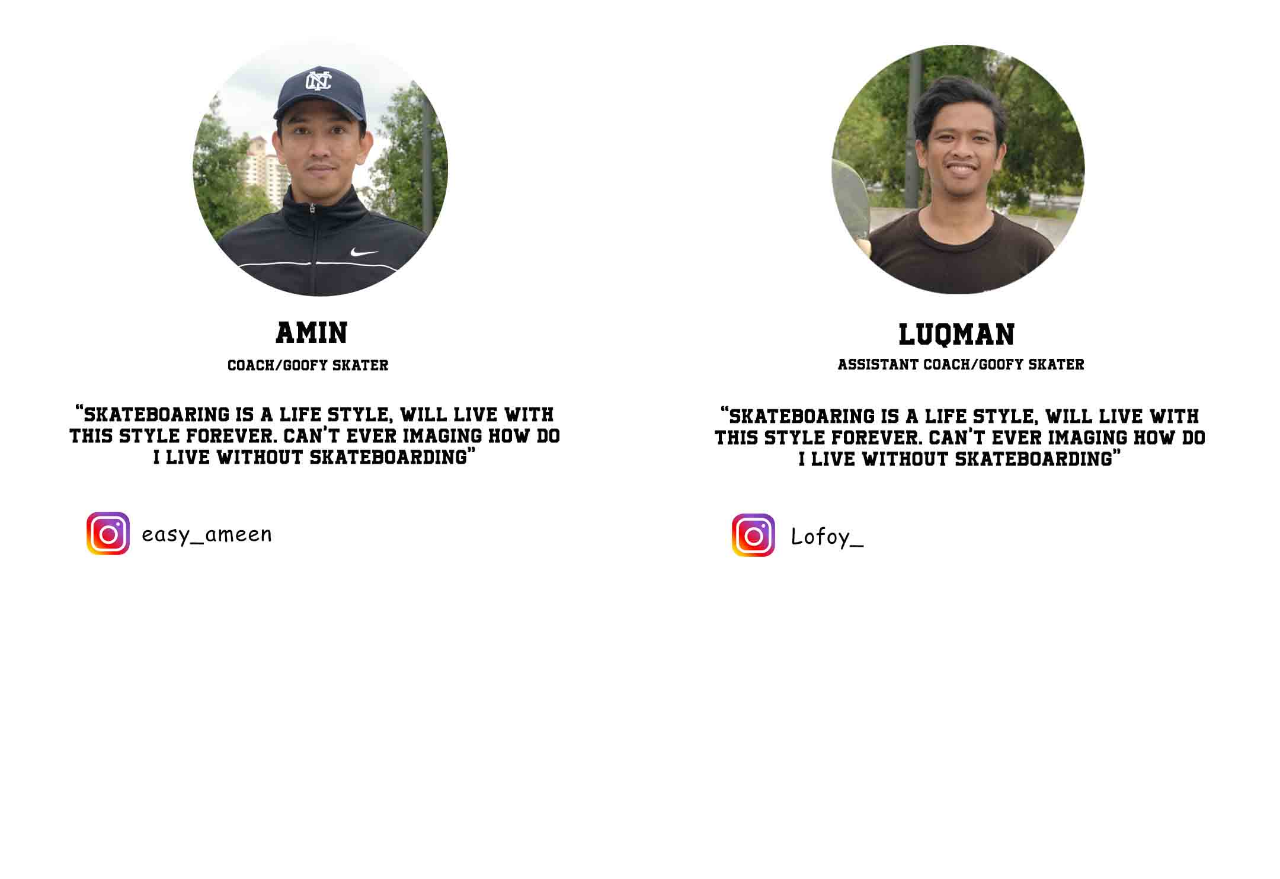
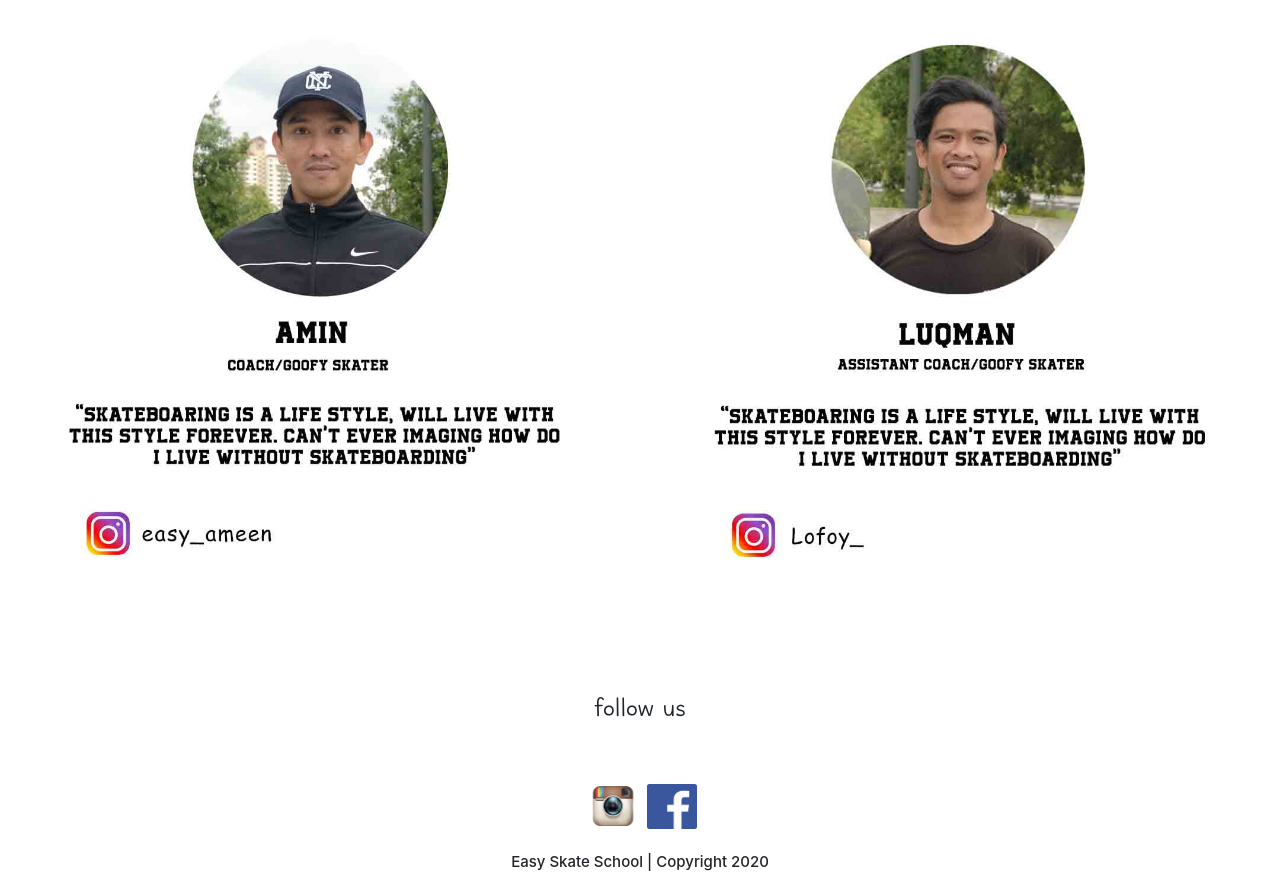
Before and after one commit to easyskateschool/easyskateschool.github.io, a plain HTML site: page aboutUs.html in a window 1280 px wide. Shown: the part 1726-2605 px from the top of the page. Before the commit the page ends 2345 px from the top, so only its background shows below. Drawn offline with nearby package versions, Linux system fonts and the light colour scheme.

Commit message:
siapfooter

```diff
--- a/aboutUs.html
+++ b/aboutUs.html
@@ -58,6 +58,11 @@
   }
   footer{
     text-align: center;
+    top: 500px;
+  }
+  .floatleft{
+    float: left;
+    width: 20%;
   }
     </style>
 </head>
@@ -88,7 +93,6 @@
         </nav>
       </div>
   </div>
-  <section>
     <div >
       <img src="img/aboutusheader.jpg" alt="" class="headerpic2">
     </div>
@@ -102,14 +106,25 @@
     <div>
       <h1 class="headertext" style="font-family: headerpic;">Our Team</h1>
       <br><br>
-      <a href="https://www.instagram.com/easy_ameen/"><img src="img/AMIN PROFILE TEST.jpg" alt="" class="headerpic1"></a>
+      <a href="https://www.instagram.com/easy_ameen/"><img src="img/AMIN PROFILE TEST.jpg" alt="" class="headerpic1" ></a>
       <a href="https://www.instagram.com/lofoy_/"><img src="img/luqman profile.jpg" alt="" class="headerpic1"></a>
+    </div>
+    <br>
+  <footer>
+    <div class="jumbotron jumbotron-fluid bg-white">
+      <div class="container">
+        <h1 class="display-4"></h1>
+        <p class="lead">follow us</p>
+      </div>
+    </div>
+    <h2 style="font-family: headercustomfont;">follow us</h2>
 
-        </div>
-       </div>
+    <br><br>
+    <div>
+      <a href="instagram.com" ><img src="img/insta.png" alt="" width="60px" height="40px"></a>
+      <a href="instagram.com"><img src="img/fb.png" alt="" width="50px" height="45px" ></a>
     </div>
-  </section>
-  <footer>
+    <br>
     <div>
       <h1 style="font-size: 15px;">Easy Skate School | Copyright 2020</h1>
     </div>
```
Also changed, not shown: img/fb.png (added), img/insta.png (added), img/png-clipart-logo-computer-icons-graphy-like-emoji-instagram-text-photography.png (added).
